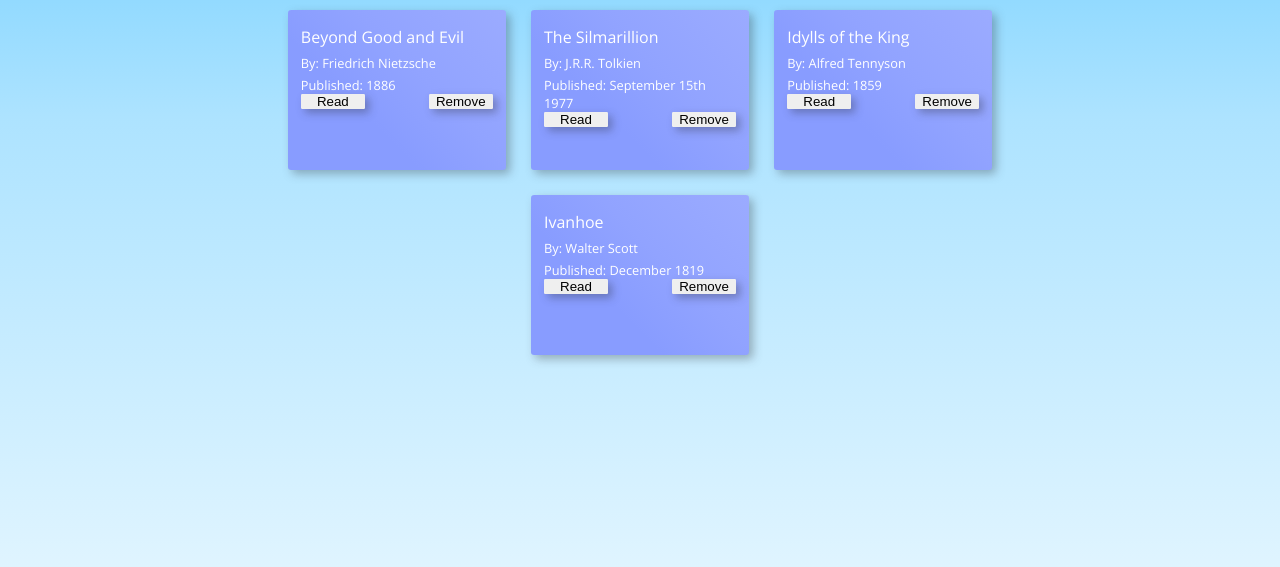
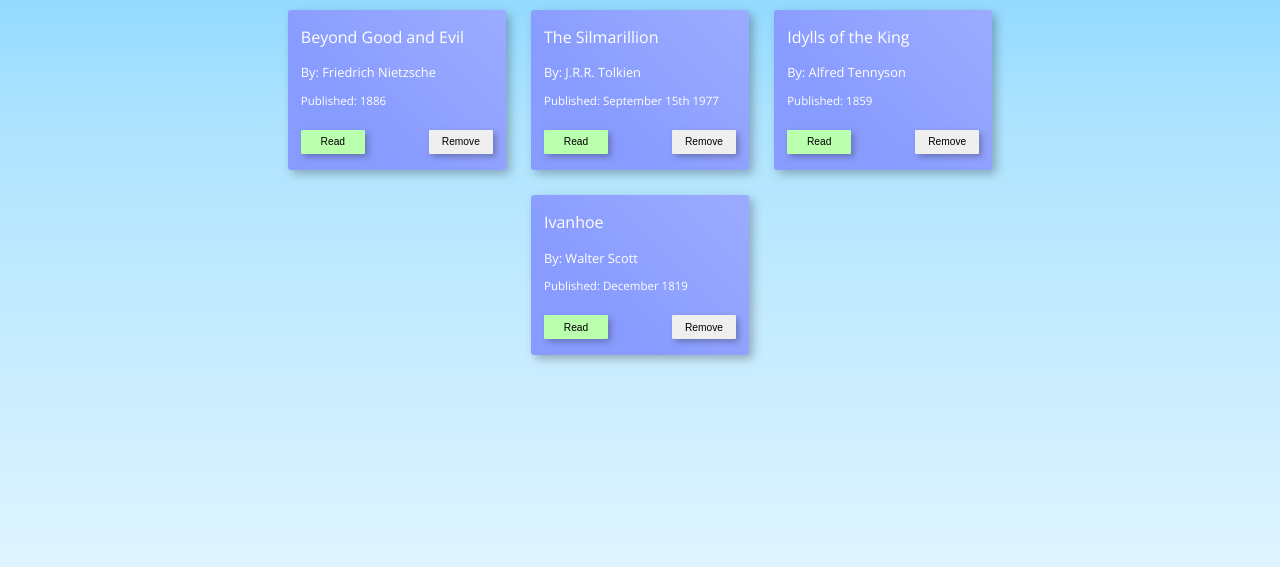
Before and after one commit to AStraightLine/library, a plain HTML site: page index.html in a window 1280 px wide. Shown: the part 163-730 px from the top of the page. Drawn offline with nearby package versions, Linux system fonts and the light colour scheme.

Commit message:
Basic styling finished, all required functionality present.

```diff
--- a/scripts/script.js
+++ b/scripts/script.js
@@ -58,8 +58,10 @@ function displayBooks() {
         deleteCardButton.classList.add('deleteCardButton');
         if(library[i].read == true || library[i].read == "true") {
             bookReadButton.textContent = "Read";
+            bookReadButton.style.backgroundColor = "#BAFFAD";
         } else {
             bookReadButton.textContent = "Not Read";
+            bookReadButton.style.backgroundColor = "#FFC9AD";
         }
         bookTitle.textContent = library[i].title;
         bookAuthor.textContent = "By: " + library[i].author;
@@ -107,8 +109,10 @@ function displayNewlyAddedBook() {
     deleteCardButton.classList.add('deleteCardButton');
     if(library[(library.length)-1].read == "true" || library[((library.length)-1)].read == true) {
         bookReadButton.textContent = "Read";
+        bookReadButton.style.backgroundColor = "#BAFFAD";
     } else {
         bookReadButton.textContent = "Not Read";
+        bookReadButton.style.backgroundColor = "#FFC9AD";
     }
     bookTitle.textContent = library[((library.length)-1)].title;
     bookAuthor.textContent = "By: " + library[((library.length)-1)].author;
@@ -198,9 +202,11 @@ function bookCardReadButtonsHandler(e) {
     if(library[currentCard].read == true || library[currentCard].read == "true") {
         library[currentCard].read = false;
         currentCardReadButton.textContent = "Not Read";
+        currentCardReadButton.style.backgroundColor = "#FFC9AD";
     } else {
         library[currentCard].read = true;
         currentCardReadButton.textContent = "Read";
+        currentCardReadButton.style.backgroundColor = "#BAFFAD";
     }
 }
 
--- a/styles/main.css
+++ b/styles/main.css
@@ -74,38 +74,49 @@ content {
 
 .bookTitleInfo {
     width: 15vw;
+    height: 4vh;
     font-size: 1.25vw;
     margin-bottom: 0.75vh;
 }
 
 .bookAuthorInfo {
     width: 15vw;
+    height: 3vh;
     font-size: 1vw;
-    margin-bottom: 0.5vh;
+    margin-bottom: 0.75vh;
 }
 
 .bookDateInfo {
     width: 15vw;
-    font-size: 1vw;
+    height: 3vh;
+    font-size: 0.9vw;
+    margin-bottom: 0.75vh;
 }
 
 .bookCardButtonsContainer {
+    height: 2vw;
+    height: 4vh;
     display: flex;
     flex-direction: row;
     justify-content: space-between;
+    align-items: flex-end;
 }
 
 .bookReadButton {
     width: 5vw;
+    height: 3vh;
     border: none;
     border-radius: 0.1vw;
+    font-size: 0.8vw;
     filter: drop-shadow(0.3em 0.3em 0.3em rgba(25, 25, 25, 0.3));
 }
 
 .deleteCardButton {
     width: 5vw;
+    height: 3vh;
     border: none;
     border-radius: 0.1vw;
+    font-size: 0.8vw;
     filter: drop-shadow(0.3em 0.3em 0.3em rgba(25, 25, 25, 0.3));
 }
 
```
Also changed, not shown: 1 other file.
